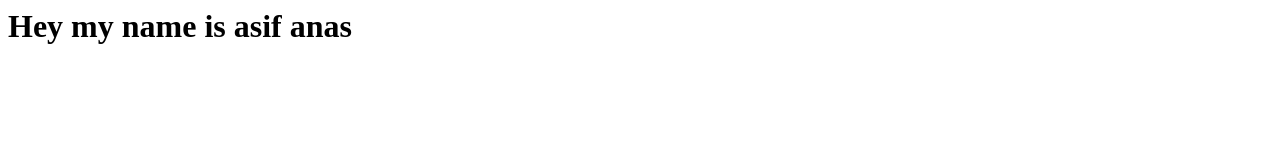
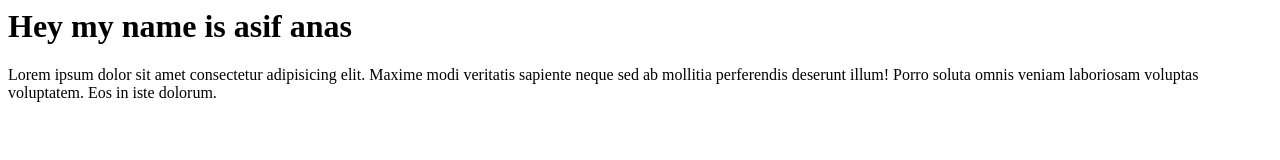
Before and after one commit to asifanas/table_management_project, a plain HTML site: page index.html in a window 1280 px wide. Drawn offline with Linux system fonts and the light colour scheme.

Commit message:
add paragraph in index file

```diff
--- a/index.html
+++ b/index.html
@@ -1 +1,7 @@
 <h1>Hey my name is asif anas</h1>
+
+<p>
+  Lorem ipsum dolor sit amet consectetur adipisicing elit. Maxime modi veritatis
+  sapiente neque sed ab mollitia perferendis deserunt illum! Porro soluta omnis
+  veniam laboriosam voluptas voluptatem. Eos in iste dolorum.
+</p>
```
